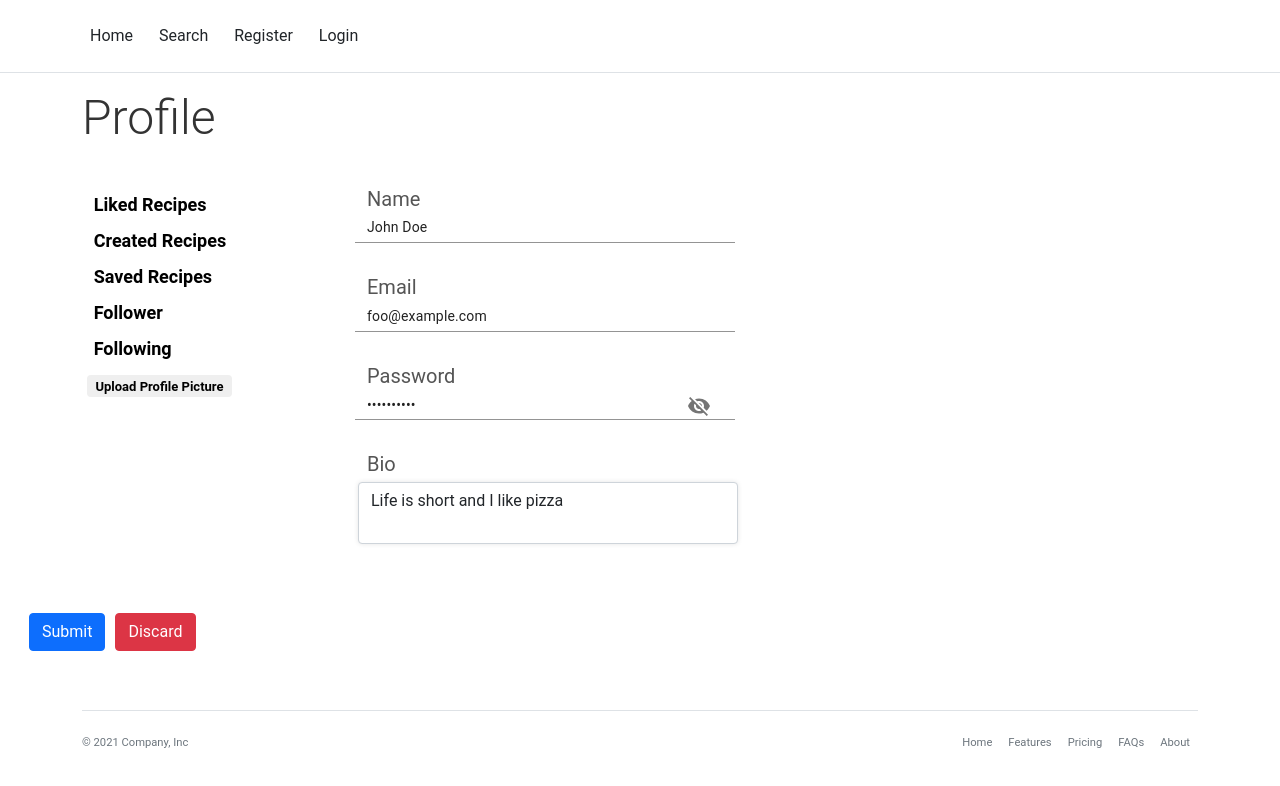
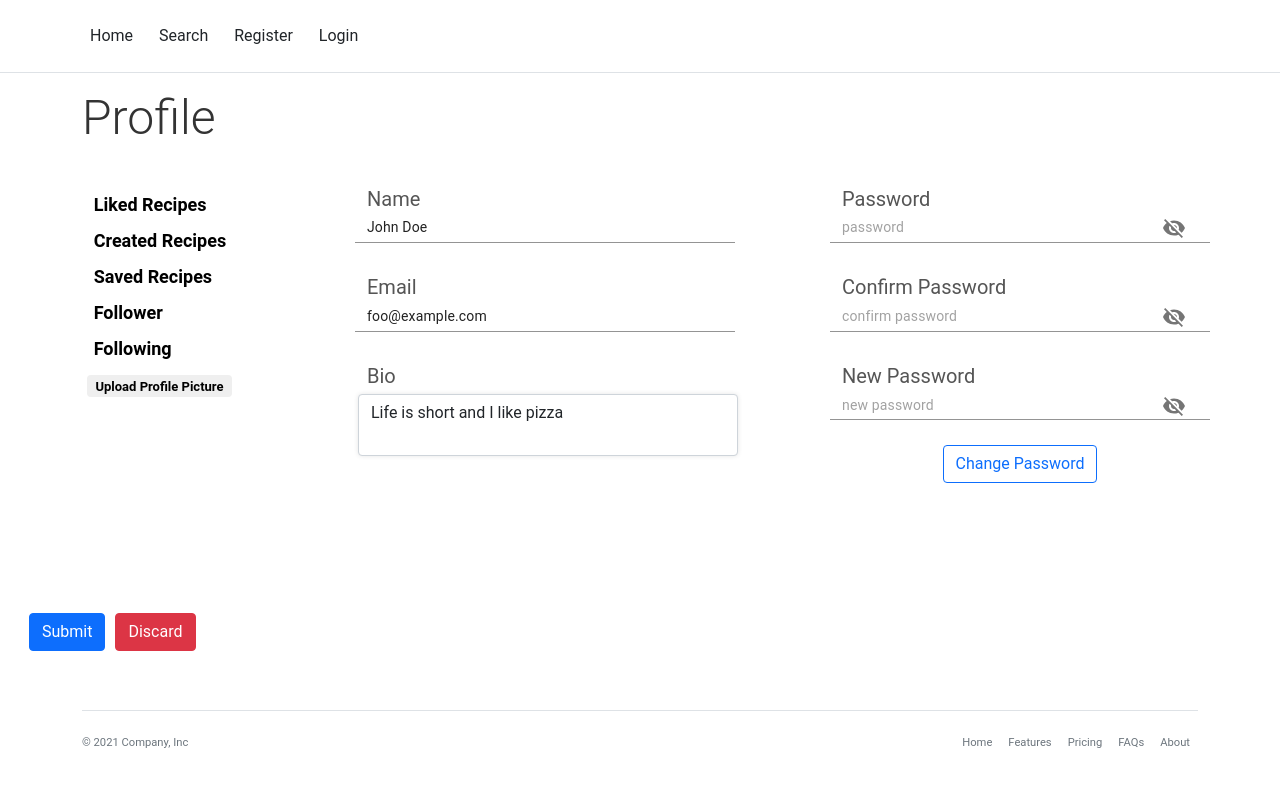
Before and after one commit to sfmqrb/web-project, a React (Create React App) app in the folder front/: page /profile in a window 1280 px wide. Shown: the top 786 px of the page. Built offline with nearby package versions, Linux system fonts and the light colour scheme.

Commit message:
[Front][Enhance][password change added to Profile page]

```diff
--- a/front/src/components/Profiles/profile.jsx
+++ b/front/src/components/Profiles/profile.jsx
@@ -1,15 +1,12 @@
 import React, { useState, useEffect, useRef } from "react";
 
-import IconButton from "@material-ui/core/IconButton";
-import Visibility from "@material-ui/icons/Visibility";
-import InputAdornment from "@material-ui/core/InputAdornment";
-import VisibilityOff from "@material-ui/icons/VisibilityOff";
 import Input from "@material-ui/core/Input";
 import TitleOk from "../common/Titles/titleOk";
-
+import PasswordField from "../common/passwordField";
 import SubmitDiscardFooter from "../common/Buttons/submitDiscardFooter";
 import NavBar from "../DefaultPages/navBar";
 import Footer from "../DefaultPages/footer";
+import EasyButton from "../common/Buttons/easyButton";
 import { Link } from "react-router-dom";
 
 import getFakeUser from "../../services/fakeUser";
@@ -22,8 +19,12 @@ const Profile = (props) => {
   const [id, setId] = useState("");
   const [name, setName] = React.useState("");
   const [email, setEmail] = React.useState("");
+
   const [password, setPassword] = React.useState(""); // must be empty
+  const [passwordConfirm, setPasswordConfirm] = React.useState(""); // must be empty
   const [showPassword, setShowPassword] = React.useState(false);
+  const [newPassword, setNewPassword] = React.useState("");
+
   const [avatar, setAvatar] = React.useState("");
   const [bio, setBio] = React.useState("");
   const [avatarURL, setAvatarURL] = React.useState("");
@@ -41,7 +42,6 @@ const Profile = (props) => {
       setName(userData.name);
       setEmail(userData.email);
       setAvatar(userData.avatar);
-      setPassword(userData.password);
       setBio(userData.bio);
       setId(userData.id);
     }
@@ -59,6 +59,13 @@ const Profile = (props) => {
   const handleUploadImage = () => {
     console.log("Uploading image...");
     refPicture.current.click();
+  };
+
+  const handleChangePassword = () => {
+    // backend
+    console.log(password);
+    console.log(passwordConfirm);
+    console.log(newPassword);
   };
 
   return (
@@ -166,30 +173,6 @@ const Profile = (props) => {
               />
             </div>
             <div className="row mt-4">
-              {!ReadOnlyProfile ? (
-                <>
-                  <TitleOk title="Password" />
-                  <Input
-                    value={password}
-                    placeholder="password"
-                    type={showPassword ? "text" : "password"}
-                    onChange={(e) => setPassword(e.target.value)}
-                    endAdornment={
-                      <InputAdornment position="end">
-                        <IconButton
-                          onClick={() => setShowPassword(!showPassword)}>
-                          {showPassword ? <Visibility /> : <VisibilityOff />}
-                        </IconButton>
-                      </InputAdornment>
-                    }
-                  />
-                </>
-              ) : (
-                <></>
-              )}
-            </div>
-
-            <div className="row mt-4">
               <TitleOk title="Bio" />
               <textarea
                 disabled={ReadOnlyProfile}
@@ -201,7 +184,31 @@ const Profile = (props) => {
               />
             </div>
           </div>
-          <div className="col-5"></div>
+
+          <div className="col-1"></div>
+          <div className="col ml-4">
+            <PasswordField
+              title="Password"
+              placeholder="password"
+              onChange={setPassword}
+            />
+            <PasswordField
+              title="Confirm Password"
+              placeholder="confirm password"
+              onChange={setPasswordConfirm}
+            />
+            <PasswordField
+              title="New Password"
+              placeholder="new password"
+              onChange={setNewPassword}
+            />
+            <div className="centered mt-4">
+              <EasyButton
+                title="Change Password"
+                onClick={handleChangePassword}
+              />
+            </div>
+          </div>
         </div>
       </div>
       {!ReadOnlyProfile ? (
--- /dev/null
+++ b/front/src/components/common/Buttons/easyButton.jsx
@@ -0,0 +1,16 @@
+const EasyButton = (props) => {
+  return (
+    <button
+      className="btn btn-outline-primary submit-discard-footer-center"
+      style={{
+        display: "inline-block",
+        textAlign: "center",
+        width: "fit-content",
+      }}
+      onClick={props.onClick}>
+      {props.title}
+    </button>
+  );
+};
+
+export default EasyButton;
--- /dev/null
+++ b/front/src/components/common/passwordField.jsx
@@ -0,0 +1,41 @@
+import React, { useState, useEffect } from "react";
+
+import IconButton from "@material-ui/core/IconButton";
+import Visibility from "@material-ui/icons/Visibility";
+import InputAdornment from "@material-ui/core/InputAdornment";
+import VisibilityOff from "@material-ui/icons/VisibilityOff";
+import Input from "@material-ui/core/Input";
+import TitleOk from "./Titles/titleOk";
+
+const PasswordField = (props) => {
+  const [password, setPassword] = useState("");
+  const [showPassword, setShowPassword] = useState(false);
+
+  const handleChange = (event) => {
+    setPassword(event.target.value);
+    props.onChange(event.target.value);
+  };
+
+  return (
+    <div className="row mt-4 ml-4">
+      <>
+        <TitleOk title={`${props.title}`} />
+        <Input
+          value={password}
+          placeholder={`${props.placeholder}`}
+          type={showPassword ? "text" : "password"}
+          onChange={handleChange}
+          endAdornment={
+            <InputAdornment position="end">
+              <IconButton onClick={() => setShowPassword(!showPassword)}>
+                {showPassword ? <Visibility /> : <VisibilityOff />}
+              </IconButton>
+            </InputAdornment>
+          }
+        />
+      </>
+    </div>
+  );
+};
+
+export default PasswordField;
```
